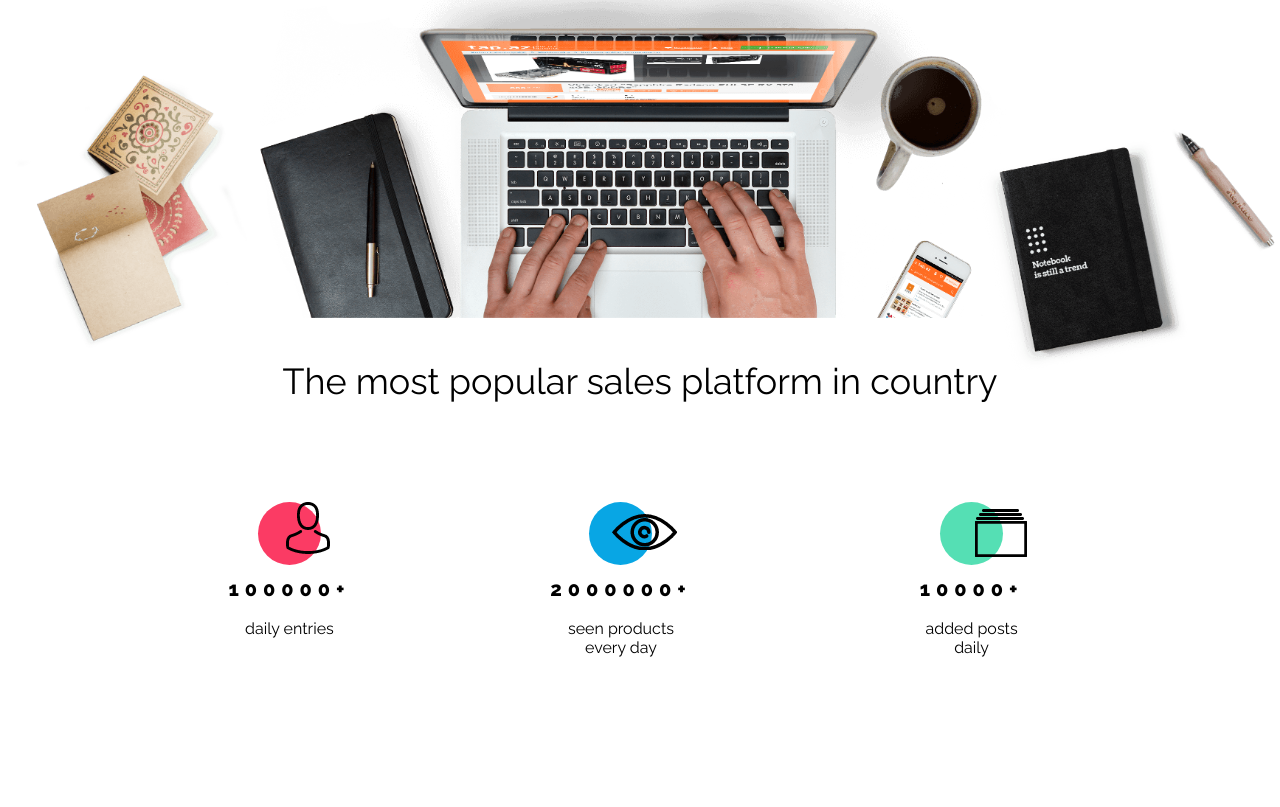
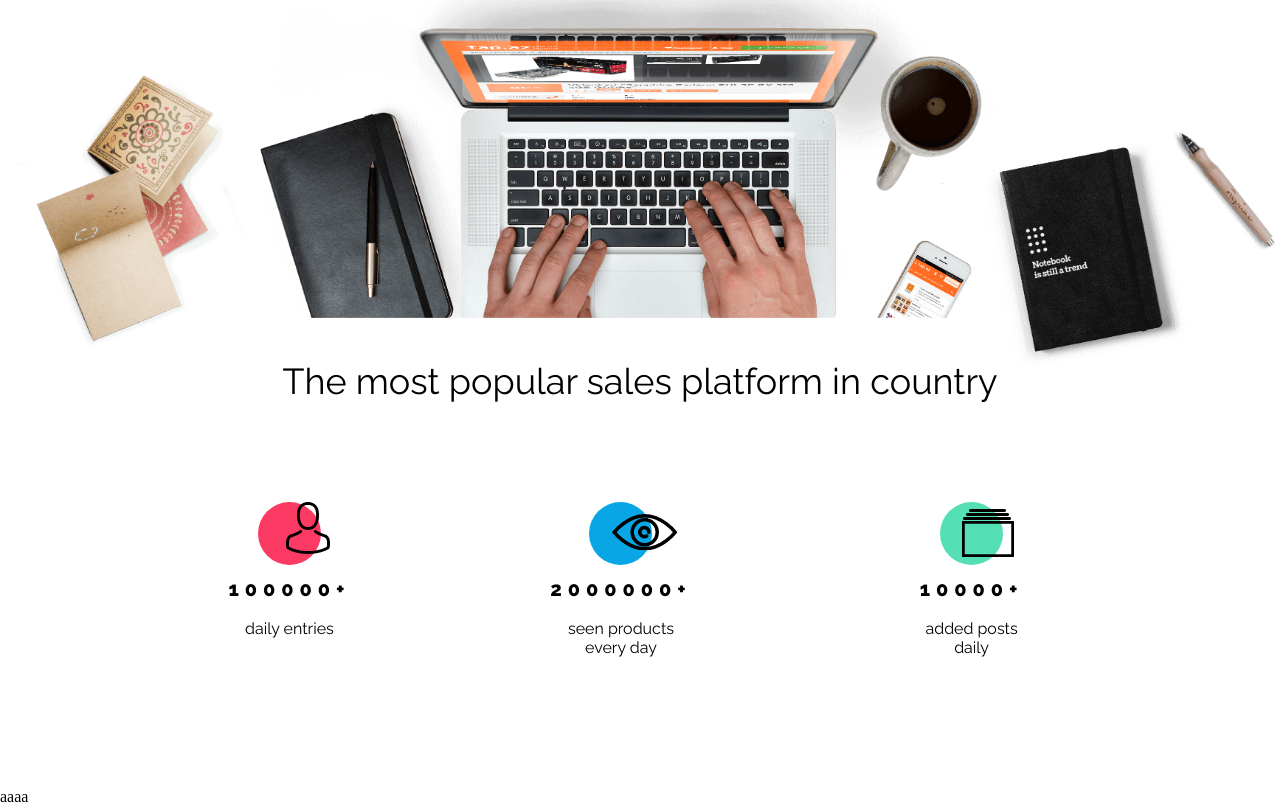
Before and after one commit to PaulinaKaczo/best_shop, a plain HTML site: page index.html in a window 1280 px wide. Shown: the part 451-1258 px from the top of the page. Before the commit the page ends 1229 px from the top, so only its background shows below. Drawn offline with nearby package versions, Linux system fonts and the light colour scheme.

Commit message:
fixed statistics section

```diff
--- a/index.html
+++ b/index.html
@@ -75,7 +75,10 @@
         </div>
     </section>
 
+<section>
 
+    aaaa
+</section>
 
 
 
--- a/src/css/styles.css
+++ b/src/css/styles.css
@@ -216,7 +216,7 @@ a {
 
 .statistics__single:last-child .statistics__img {
     top: 7px;
-    left: 35px;
+    left: 35%;
 }
 
 .statistics__single .statistics__number {
@@ -233,6 +233,7 @@ a {
     font-size: 1rem;
     margin-top: 1.1875rem;
     padding-inline: 15px;
+    padding-bottom: 10px;
 }
 
 /*benefits section*/
```
